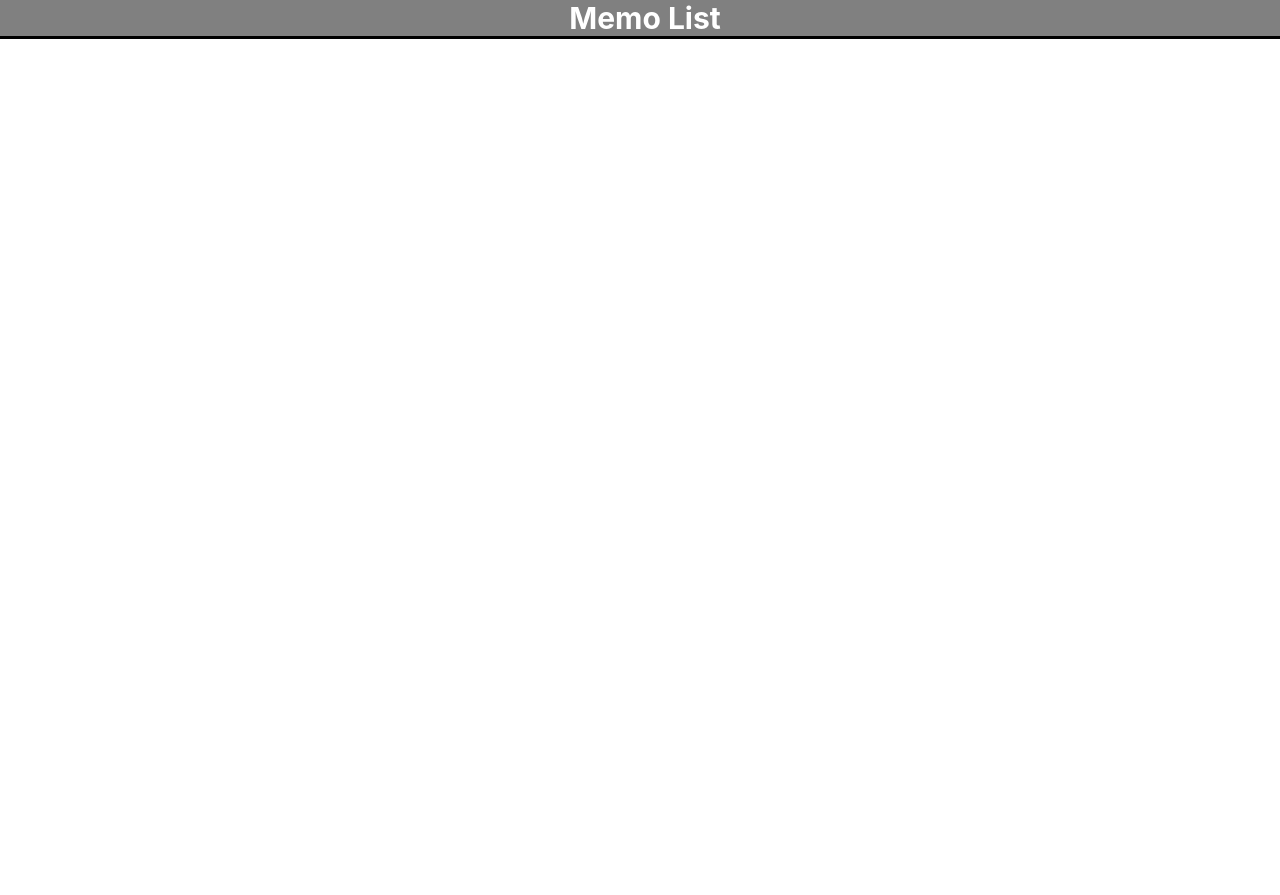
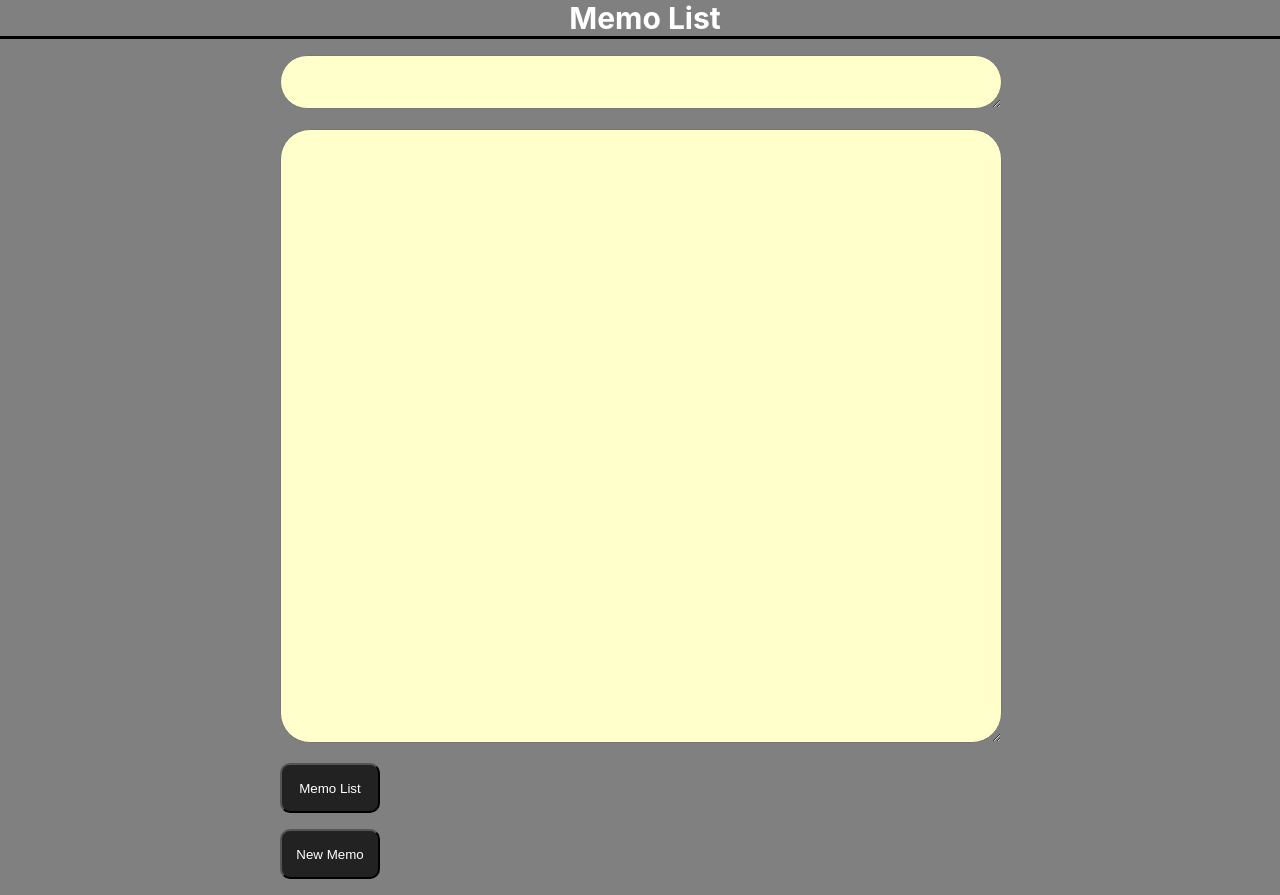
Before and after one commit to Pherrows/Memo-list, a React (Create React App) app: page /MemoPage in a window 1280 px wide. Before the commit this address had no page. Before the commit the page ends 800 px from the top, so only its background shows below. Built offline with nearby package versions, Linux system fonts and the light colour scheme; the HTML template or start-up script is replaced by a standard one.

Commit message:
6-9 학원

```diff
--- a/src/App.js
+++ b/src/App.js
@@ -1,21 +1,32 @@
 import { BrowserRouter, Route, Routes } from "react-router-dom";
 import styled from "styled-components";
 import MainPage from "./component/page/MainPage";
+import MemoPage from "./component/page/MemoPage";
+import { useState } from "react";
 
+const MainTitle = styled.div`
+  font-size: 30px;
+  text-align: center;
+  font-weight: bold;
+  color: white;
+  background-color: gray;
+  padding-left: 10px;
+  border-bottom: 3px solid black;
+`;
 
 function App() {
 
+  const [memo, setMemo] = useState([]);
+
+  const addMemo = (title, content) => {
+    const newMemo = {
+      title,
+      content
+    };
 
 
-  const MainTitle = styled.div`
-    font-size: 30px;
-    text-align: center;
-    font-weight: bold;
-    color: white;
-    background-color: gray;
-    padding-left: 10px;
-    border-bottom: 3px solid black;
-  `;
+    setMemo(memo => memo.concat(newMemo));
+  };
 
 
   return (
@@ -23,6 +34,7 @@ function App() {
       <MainTitle>Memo List</MainTitle>
       <Routes>
         <Route path='/' element={<MainPage />}/>
+        <Route path="/MemoPage" element={<MemoPage />}/>
       </Routes>
     </BrowserRouter>
   );
--- a/src/component/button/Button.jsx
+++ b/src/component/button/Button.jsx
@@ -1,11 +1,33 @@
 import React from 'react';
+import { useNavigate } from 'react-router-dom';
+import styled from 'styled-components';
 
 function Button(props) {
+
+  const Button = styled.button`
+    color: white;
+    background-color: #222222;
+    cursor: pointer;
+    width: 100px;
+    height: 50px;
+    border-radius: 10px;
+    display: flex;
+    align-items: center;
+    /* margin-right: 500px; */
+    justify-content: center;
+  `;
+
+
+    const navigate = useNavigate();
+
+    const {title, onClick} = props
   return (
-    <div>
+    <>
+    <Button type='submit' onClick={onClick}>{title}</Button>
 
-    </div>
+    </>
+
   );
-}
+  }
 
 export default Button;
--- /dev/null
+++ b/src/component/input/Input.jsx
@@ -0,0 +1,24 @@
+import React from 'react';
+import styled from 'styled-components';
+
+const StyledTextarea = styled.textarea`
+  width: calc(100% - 32px);
+  height: ${props => props.height && props.height + 'px'};
+  padding: 16px;
+  font-size: 16px;
+  line-height: 20px;
+  background-color: #ffffcc;
+  border-radius: 30px;
+  color: black;
+`;
+
+
+
+function Input(props) {
+  const {height, value, onChange } = props;
+  return (
+    <StyledTextarea height={height} value={value} onChange={onChange} />
+  );
+}
+
+export default Input;
--- a/src/component/page/MainPage.jsx
+++ b/src/component/page/MainPage.jsx
@@ -1,19 +1,34 @@
-import React from 'react';
+import React, { useState } from 'react';
 import styled from 'styled-components';
-import MemoPage from './MemoPage';
+import { useNavigate } from 'react-router-dom';
+import Button from '../button/Button';
+import MemoItems from './MemoItems';
 
 const Main = styled.div`
   background-color: gray;
   display: flex;
   width: 100%;
-  height: 100vb;
+  justify-content: space-between;
 `;
 
 function MainPage(props) {
+
+  const navigate = useNavigate();
+
+  const memoSubmit = (e) => {
+
+  }
+
+
   return (
+    <>
     <Main>
-      <MemoPage />
+      <Button onClick={() => {navigate('/')}} title='Memo List'></Button>
+      <Button onClick={() => {navigate('/MemoPage')}} title='New Memo'></Button>
+      <Button title='Delete'></Button>
     </Main>
+      <MemoItems />
+    </>
   );
 }
 
--- /dev/null
+++ b/src/component/page/MemoItems.jsx
@@ -0,0 +1,28 @@
+import React, { useState } from 'react';
+import styled from 'styled-components';
+import MemoPage from './MemoPage';
+import Input from '../input/Input';
+
+function MemoItems(props) {
+
+
+
+  const MemoItems = styled.div`
+    background-color: #ffffcc;
+    border-radius: 30px;
+    width: 100%;
+    height: 100px;
+    display: flex;
+    align-items: center;
+    justify-content: center;
+    flex-direction: column;
+  `;
+
+  return (
+    <MemoItems>
+      {}
+    </MemoItems>
+  );
+}
+
+export default MemoItems;
--- a/src/component/page/MemoPage.jsx
+++ b/src/component/page/MemoPage.jsx
@@ -1,25 +1,76 @@
 import React, { useState } from 'react';
 import styled from 'styled-components';
+import Input from '../input/Input';
+import { useNavigate } from 'react-router-dom';
+import Button from '../button/Button';
+import MemoItems from './MemoItems';
 
-function MemoPage(props) {
+const Wrapper = styled.div`
+	padding: 16px;
+	width: calc(100% - 32px);
+	display: flex;
+	/* flex-direction: column; */
+	align-items: center;
+	justify-content: center;
+  background-color: gray;
+  /* height: 100vb; */
+`;
 
-  const [memo, setMemo] = useState('');
+const Container = styled.div`
+	width: 100%;
+	max-width: 720px;
+  background-color: gray;
 
-  // const {memoPage} = props;
+	& > * {
+		:not(:last-child) {
+			margin-bottom: 16px;
+		}
+	}
+`;
 
-  const Memost = styled.li`
-    width: 100%;
-    height: 100px;
-    border: 1px solid black;
-    background-color: yellow;
-    border-radius: 50px;
-  `;
+function  MemoPage(props) {
+
+	const navigate = useNavigate()
+
+
+
+	const [title, setTitle] = useState('');
+	const [content, setContent] = useState('');
+
+
 
   return (
-    <Memost>
-
-    </Memost>
+    <Wrapper>
+      <Container>
+				<Input
+					height={20}
+					value={title}
+					onChange={(e) => {
+						setTitle(e.target.value);
+					}}
+				/>
+				<Input
+					height={580}
+					value={content}
+					onChange={(e) => {
+						setContent(e.target.value);
+					}}
+				/>
+				<Button
+					title='Memo List'
+					onClick={() => {
+						navigate('/')
+					}}
+				/>
+        <Button
+					title='New Memo'
+					onClick={() => {
+						navigate('/')
+            addMemo(title, content);
+					}}
+				/>
+			</Container>
+    </Wrapper>
   );
 }
-
 export default MemoPage;
```
